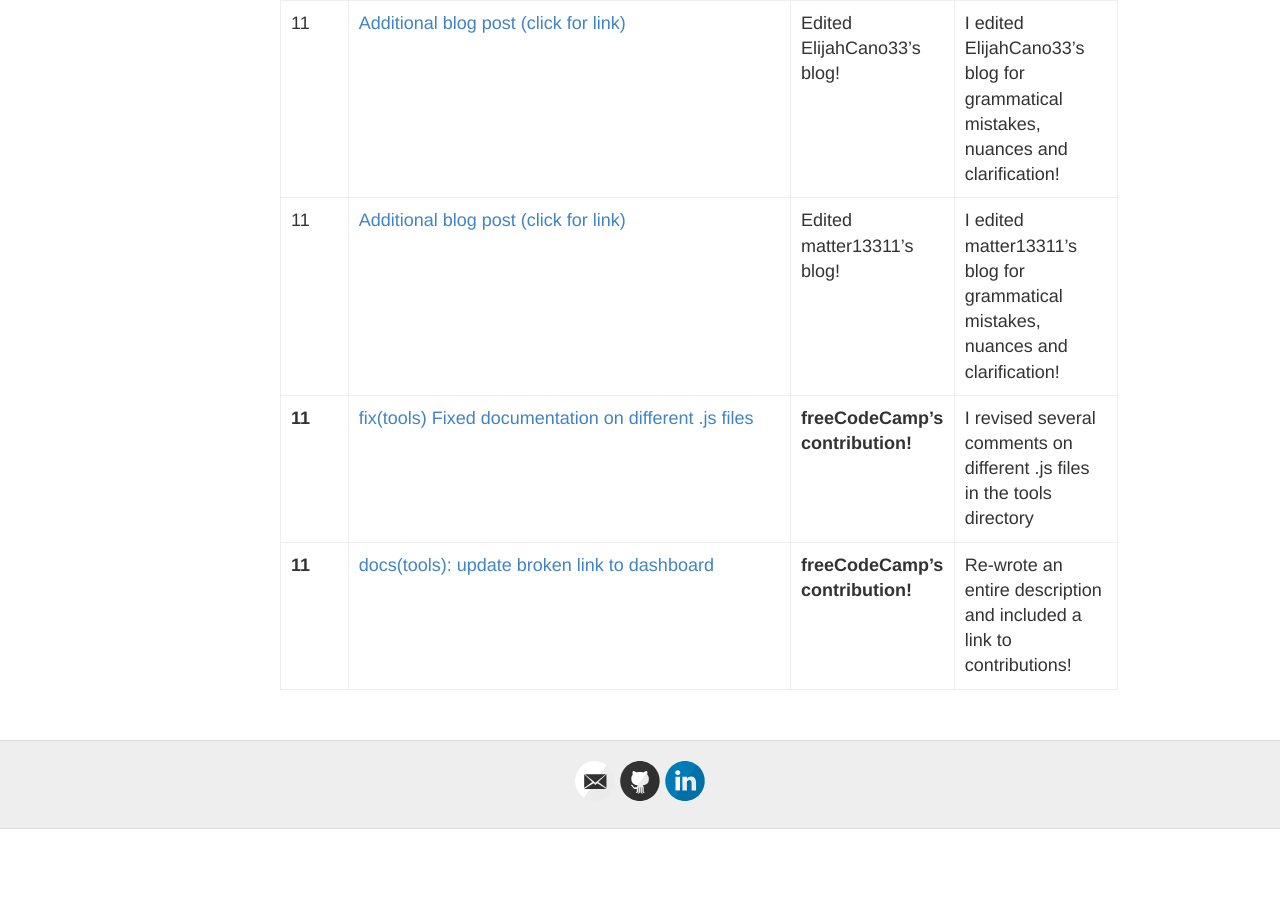
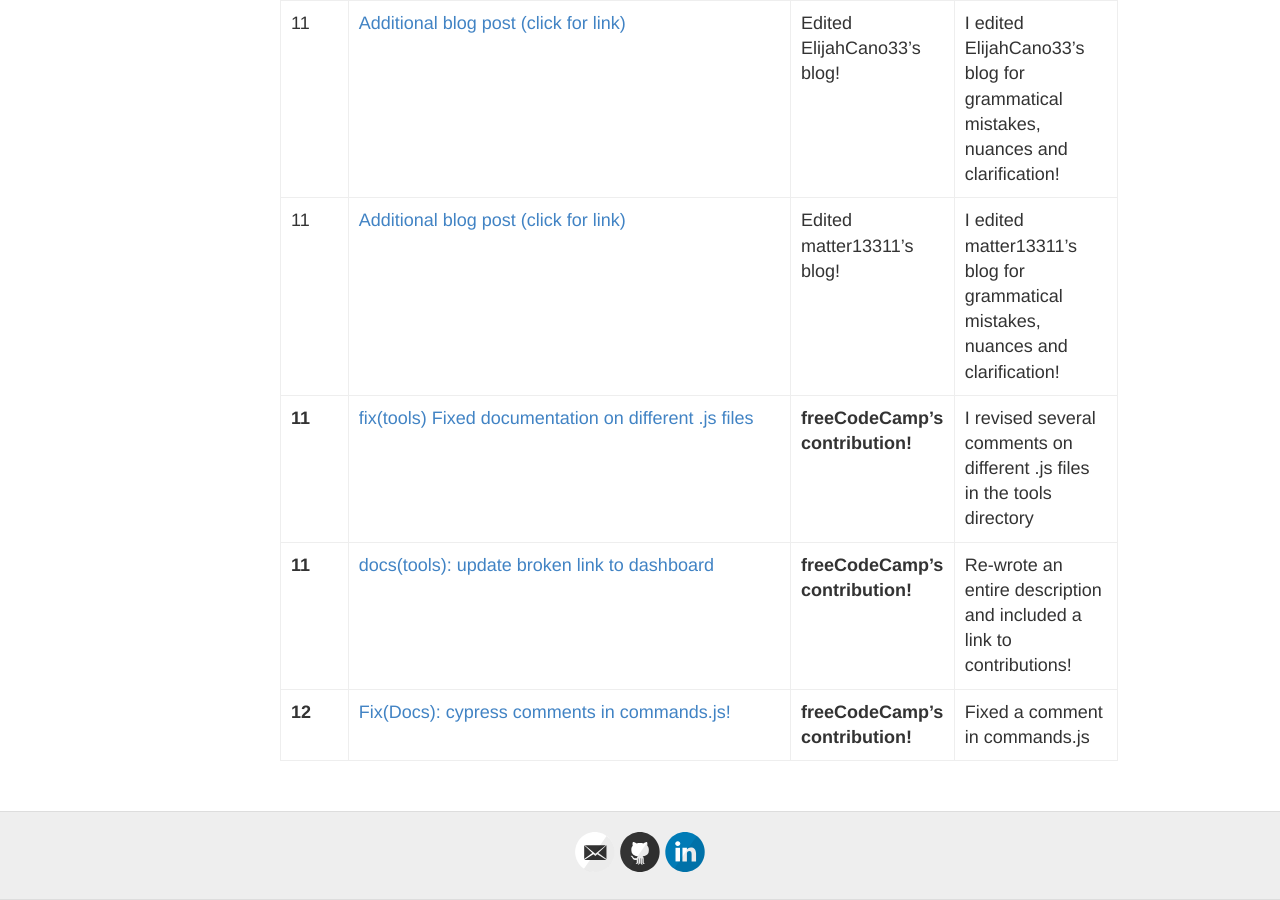
Before and after one commit to hunter-college-ossd-spr-2020/MarceloDamian-weekly, a Jekyll site: the page built from contributions.md, in a window 1280 px wide and 900 px high, scrolled down 4145 px. Built offline with Jekyll 4.4.1, drawn with Linux system fonts in a browser that asks for light colours; before the commit the page ends 4974 px from its top, so only the background shows below that.

Commit message:
Update contributions.md

```diff
--- a/contributions.md
+++ b/contributions.md
@@ -47,3 +47,4 @@ following the same syntax.
 | 11 |[Additional blog post (click for link)](https://github.com/hunter-college-ossd-spr-2020/matter13311-weekly/pull/3/files)| Edited matter13311's blog!| I edited matter13311's blog for grammatical mistakes, nuances and clarification!  |
 | **11** |[fix(tools) Fixed documentation on different .js files ](https://github.com/freeCodeCamp/freeCodeCamp/pull/38642)|**freeCodeCamp's contribution!** | I revised several comments on different .js files in the tools directory|
 | **11** |[docs(tools): update broken link to dashboard](https://github.com/freeCodeCamp/freeCodeCamp/pull/38643)|**freeCodeCamp's contribution!**| Re-wrote an entire description and included a link to contributions!|
+| **12** |[Fix(Docs): cypress comments in commands.js!](https://github.com/freeCodeCamp/freeCodeCamp/pull/38724)|**freeCodeCamp's contribution!**| Fixed a comment in commands.js|
```
